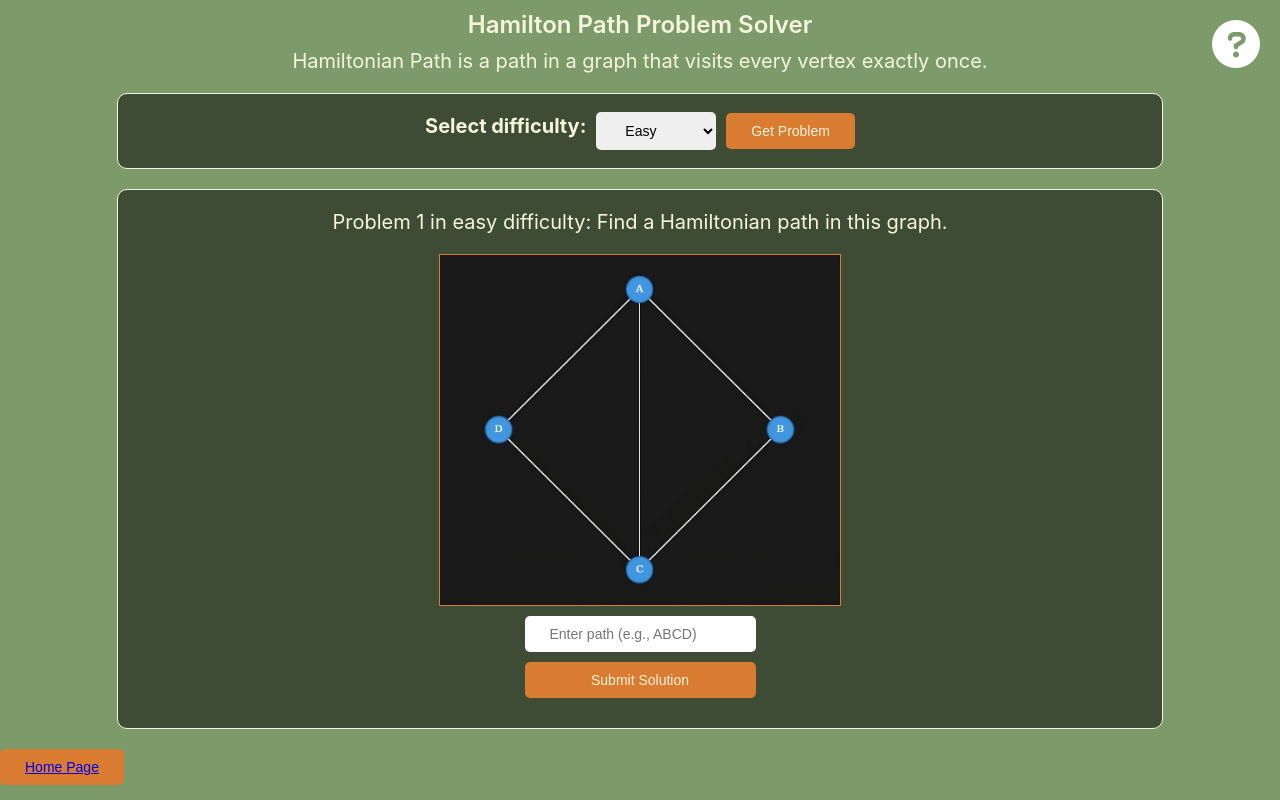
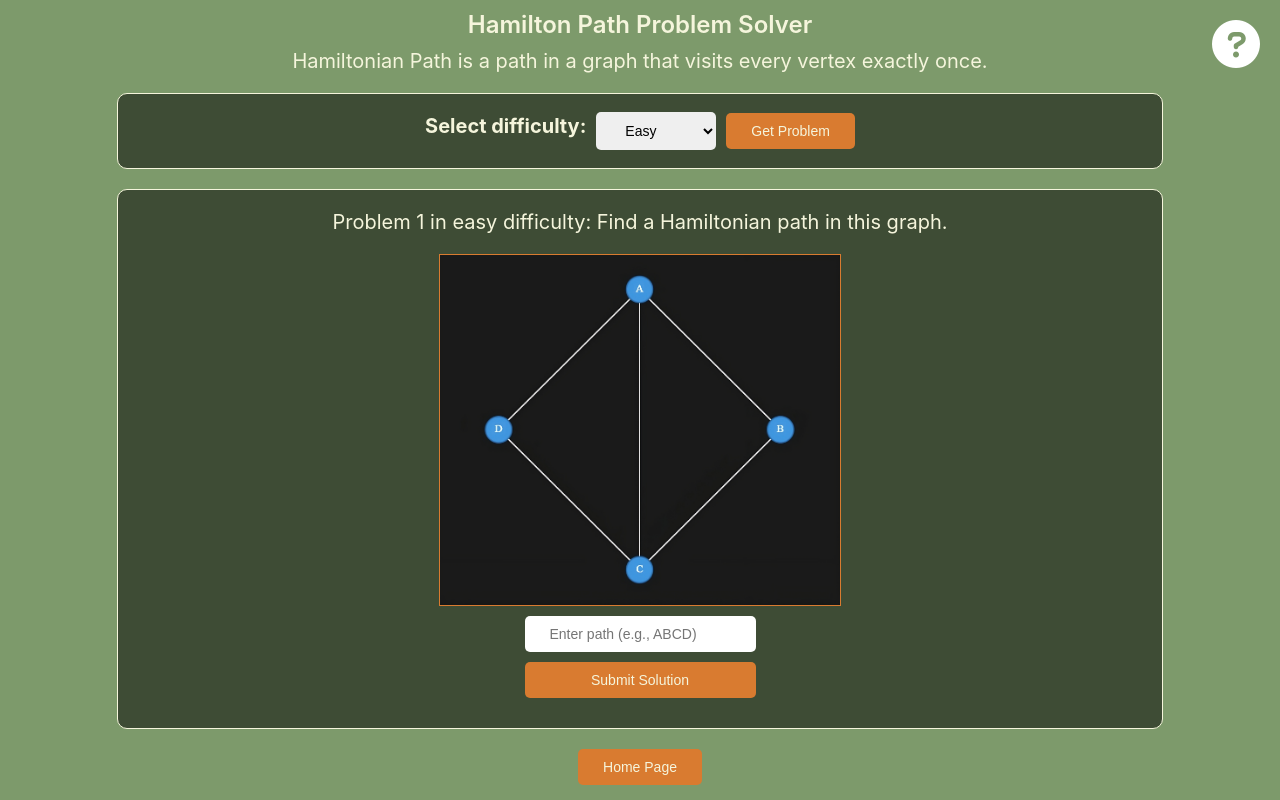
Before and after one commit to omrajbhalke/Hamilton-Path-Solver, a plain HTML site: page index.html in a window 1280 px wide. Drawn offline with Linux system fonts and the light colour scheme.

Commit message:
Update style.css

```diff
--- a/style.css
+++ b/style.css
@@ -10,7 +10,6 @@ body {
     padding: 0;
     background-color: var(--bgcolor);
     color: var(--textcolor);
-
 }
 
 .title {
@@ -126,3 +125,16 @@ body {
         width: 200px;
     }
 }
+
+.navigate{
+    display: flex;
+    flex-direction: column;
+    align-items: center;
+    justify-content: center;
+
+}
+.navlink{
+    text-decoration: none ;
+    color: inherit;
+    margin-bottom: 10px;
+}
```
